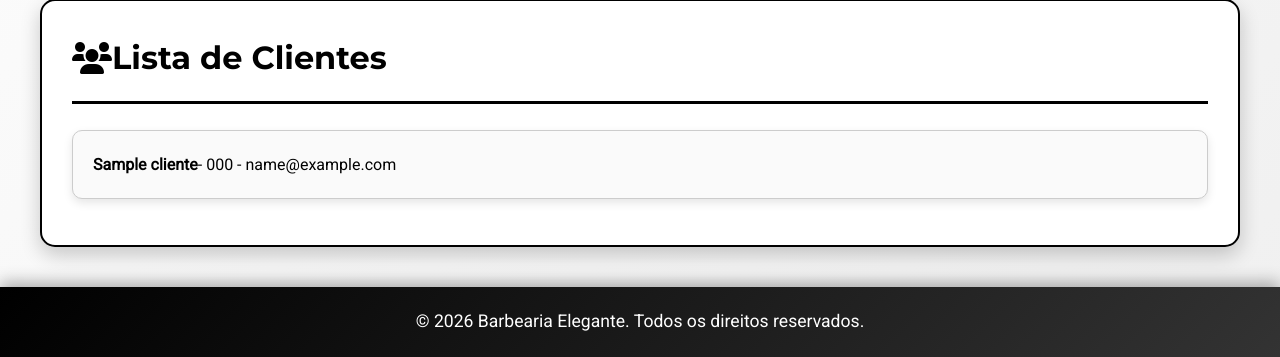
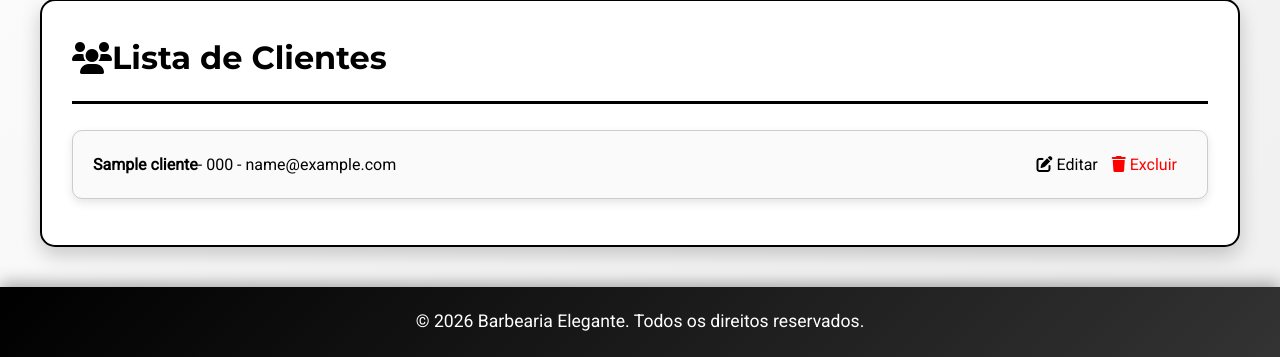
Before and after one commit to Matheus-hg/Dashboard-Barbeiro, a Django app: page /clientes/ in a window 1280 px wide. Shown: the part 712-1069 px from the top of the page. Run offline with Django 5.2, Linux system fonts and the light colour scheme; tables that the repository leaves empty hold one stand-in row (values such as "Sample post").

Commit message:
adicionando botões para excluir e editar os clientes

```diff
--- a/apps/clientes/templates/clientes/lista.html
+++ b/apps/clientes/templates/clientes/lista.html
@@ -168,6 +168,16 @@
                 {% for cliente in clientes %}
                     <li class="list-item">
                         <strong>{{ cliente.nome }}</strong> - {{ cliente.telefone }} - {{ cliente.email }}
+
+                        <!-- Ações -->
+                        <div style="margin-left:auto;">
+                            <a href="{% url 'editar_cliente' cliente.id %}" style="margin-right:10px; color:rgb(0, 0, 0); text-decoration:none">
+                                <i class="fas fa-edit"></i> Editar
+                            </a>
+                            <a href="{% url 'excluir_cliente' cliente.id %}" style="margin-right:10px; color:red; text-decoration:none;">
+                                <i class="fas fa-trash"></i> Excluir
+                            </a>
+                        </div>
                     </li>
                 {% empty %}
                     <li class="list-item">Nenhum cliente cadastrado.</li>
```
